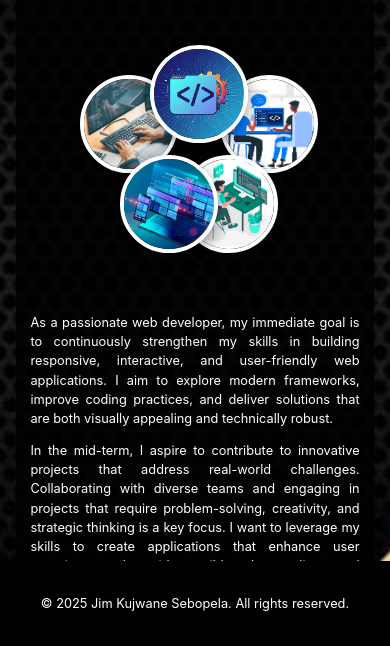
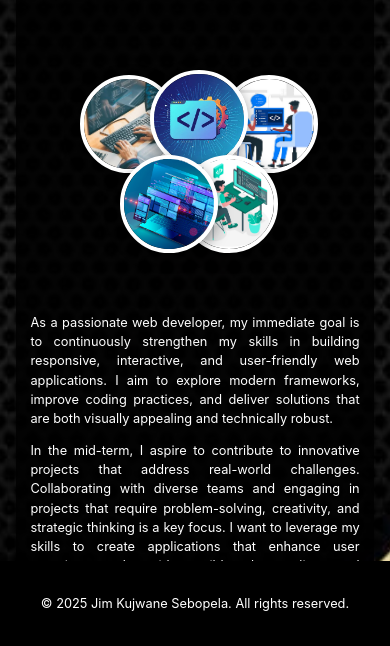
Before and after one commit to jimsebopela/About-Jim-, a plain HTML site: page Goals&Aspirations.html in a window 390 px wide. Shown: the part 198-844 px from the top of the page. Drawn offline with Linux system fonts and the light colour scheme.

Commit message:
Update Goals&Aspirations.html

```diff
--- a/Goals&Aspirations.html
+++ b/Goals&Aspirations.html
@@ -316,7 +316,7 @@ Width: 90px;
 Height: 90px;
 }
 .circle1 { top: 30px; left: 10px; }
-  .circle2 { top: 0; left: 80px; }
+  .circle2 { top: 25px; left: 80px; }
   .circle3 { top: 30px; left: 150px; }
   .circle4 { top: 110px; left: 50px; }
   .circle5 { top: 110px; left: 110px; }
```
